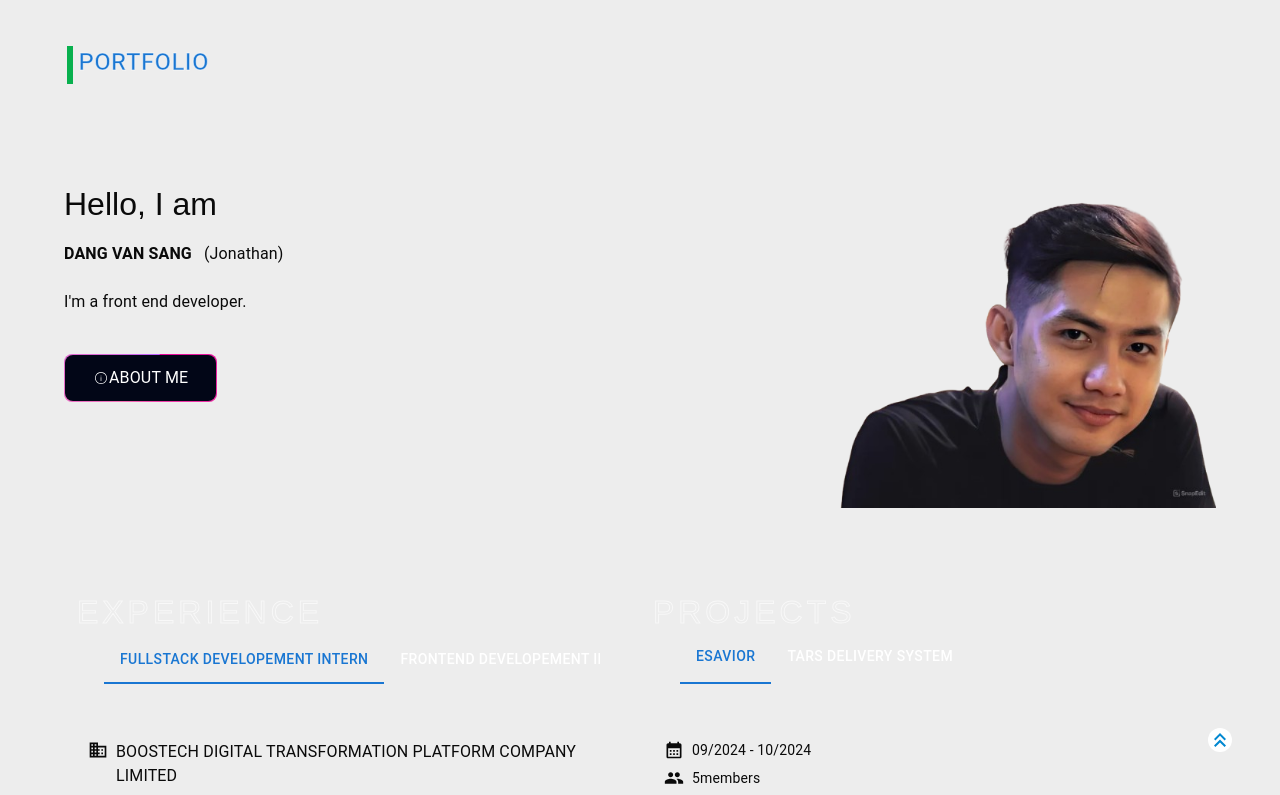
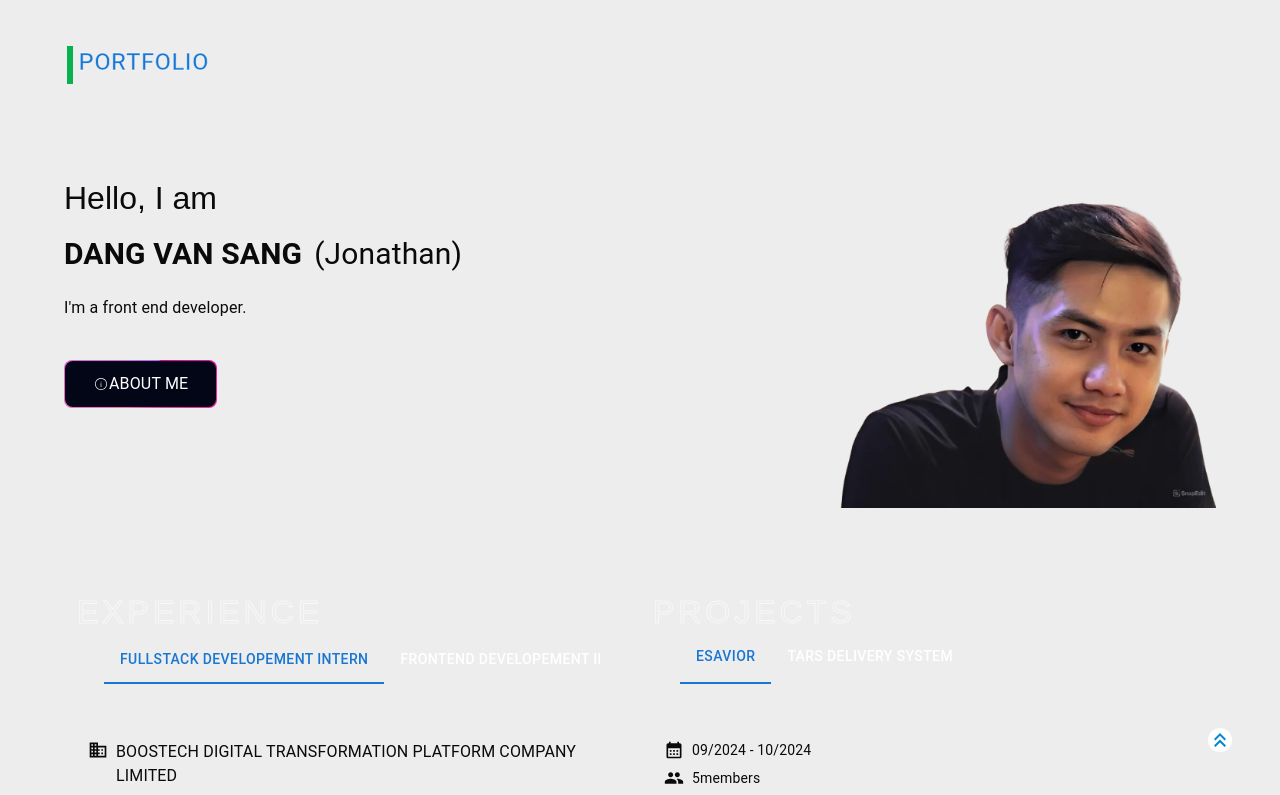
Before and after one commit to Sangdang2203/portfolio, a Next.js app: page / in a window 1280 px wide. Shown: the top 795 px of the page. Built offline with nearby package versions, Linux system fonts and the light colour scheme.

Commit message:
Update Introduciton.tsx

```diff
--- a/src/components/Introduciton.tsx
+++ b/src/components/Introduciton.tsx
@@ -14,9 +14,9 @@ export default function IntroComponent() {
   return (
     <Box sx={{ my: 5 }}>
       <h3 className="text-lg md:text-[2rem]">Hello, I am</h3>
-      <Typography className="uppercase text-3xl ease-linear duration-500 cursor-pointer py-2 md:py-6 md:text-[3rem] hover:text-red-900 ">
-        <strong>dang van sang</strong>
-        <span className="capitalize mx-3">(Jonathan)</span>
+      <Typography className="uppercase ease-linear duration-500 cursor-pointer py-2 md:py-6 hover:text-red-900 ">
+        <strong className="text-xl md:text-3xl">dang van sang</strong>
+        <span className="capitalize mx-3 text-xl md:text-3xl">(Jonathan)</span>
       </Typography>
       <Typography className="text-sm md:text-[1.5rem]">
         I&apos;m a front end developer.
```
